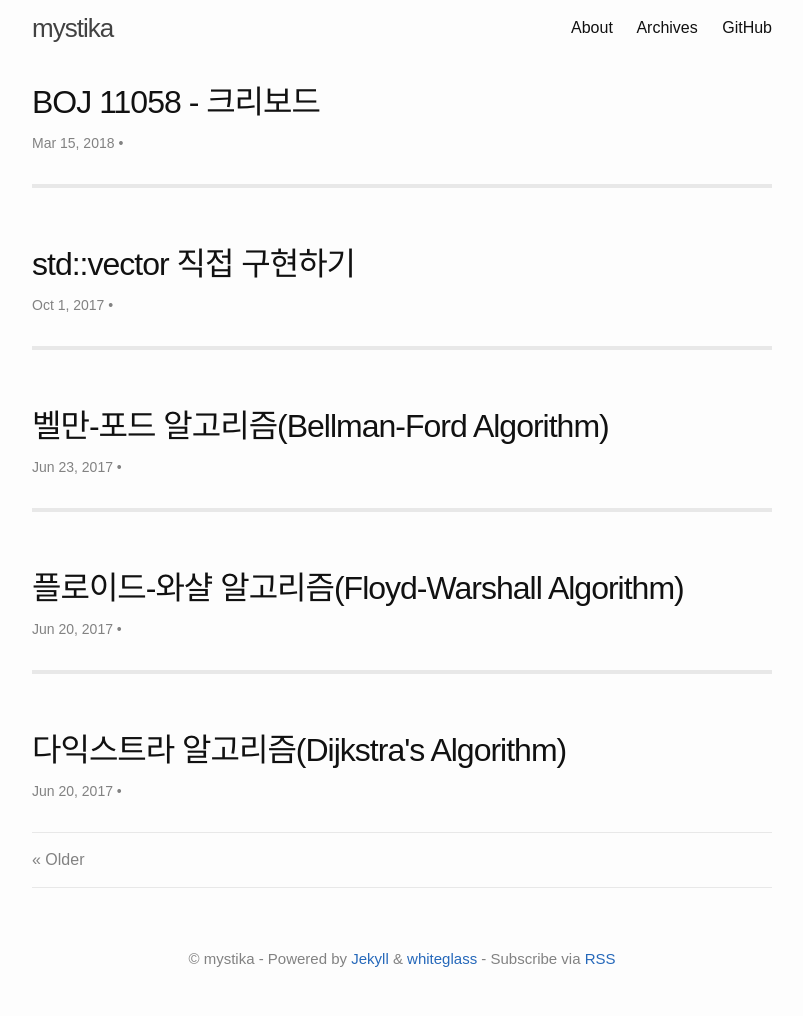
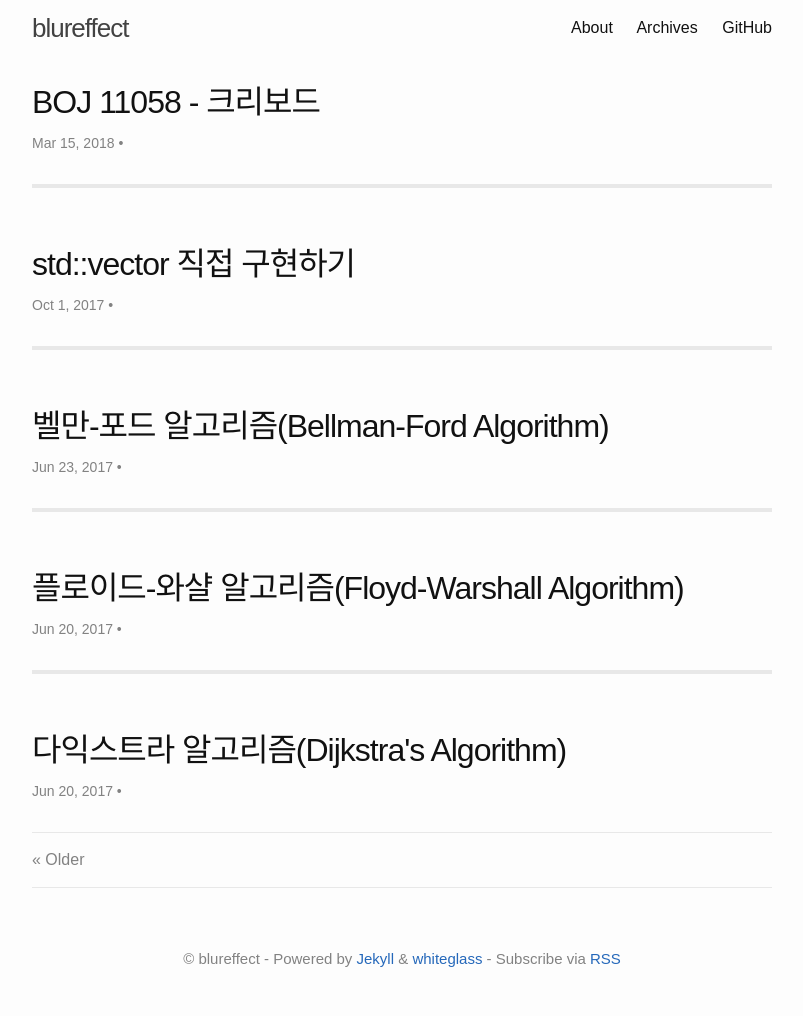
Before and after one commit to blurfx/xo.dev, a Jekyll site: the page built from index.html, in a window 1280 px wide. Shown: the whole page, without its empty margins (238-1041 px from the left). Built offline with Jekyll 4.4.1, drawn with Linux system fonts in a browser that asks for light colours; the list of posts is cut into pages by our own code.

Commit message:
Update _config.yml

```diff
--- a/_config.yml
+++ b/_config.yml
@@ -13,9 +13,9 @@
 # you will see them accessed via {{ site.title }}, {{ site.author }}, and so on.
 # You can create any custom variable you would like, and they will be accessible
 # in the templates via {{ site.myvariable }}.
-title: mystika
-author: mystika
-description: mystika
+title: blureffect
+author: blureffect
+description: blureffect
 baseurl: "" # the subpath of your site, e.g. /blog
 url: "http://mystika.me" # the base hostname & protocol for your site, e.g. http://example.com
 lang: ko
```
